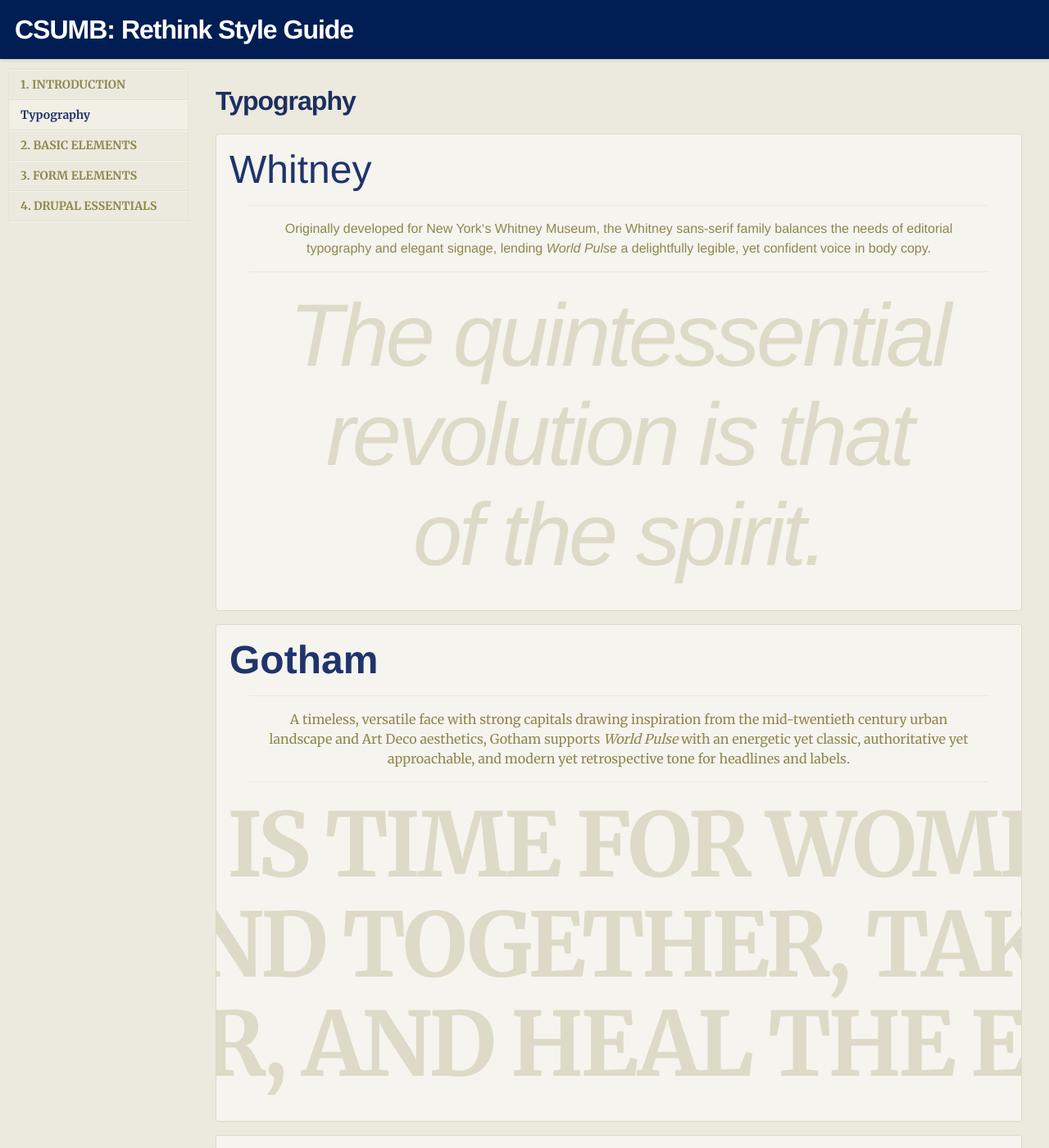
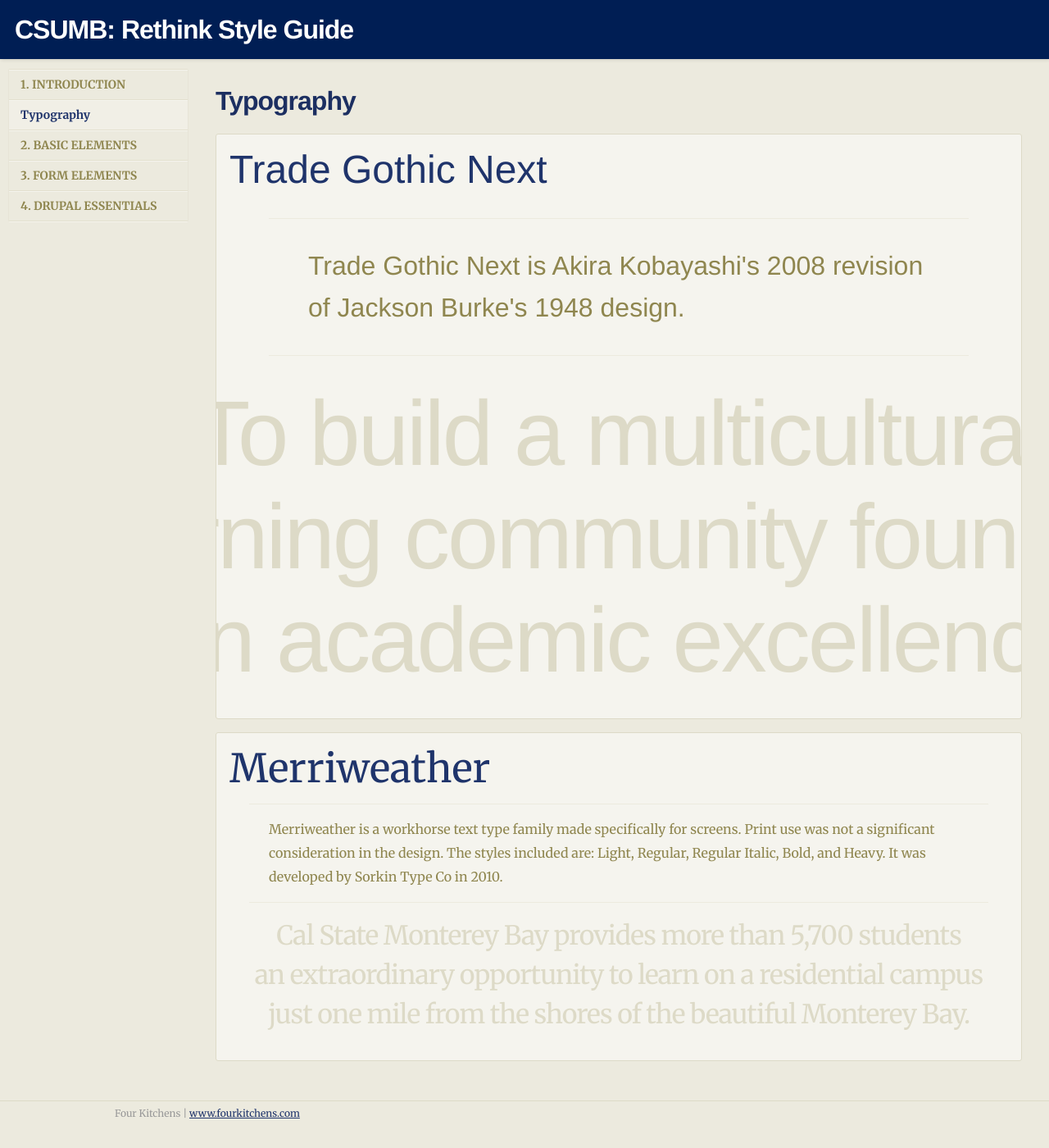
Before and after one commit to fourkitchens/csumb-style-guide, a Jekyll site: the page built from _posts/0001-01-03-typography.markdown, in a window 1280 px wide and 1400 px high. Shown: the whole window at 82% size. Built offline with Jekyll 4.4.1, drawn with Linux system fonts in a browser that asks for light colours; nearby versions of some CDN libraries; some web fonts are replaced; Markdown is read by kramdown in place of the engine named in the settings; some of the changed text lies outside the part shown.

Commit message:
typography changes

```diff
--- a/_layouts/default.html
+++ b/_layouts/default.html
@@ -9,7 +9,6 @@
     <script type="text/javascript" src="http://fast.fonts.net/jsapi/b48dd953-9f4b-4f1d-9ec9-95e7e63bf76c.js"></script>
 
     <!-- Custom CSS -->
-    <link rel="stylesheet" type="text/css" href="//cloud.typography.com/6795652/718384/css/fonts.css" />
     <link rel="stylesheet" href="/css/style.css" />
     <link rel="stylesheet" href="/css/styleguide.css" />
     <!-- syntax highlighting CSS -->
--- a/_posts/0001-01-03-typography.markdown
+++ b/_posts/0001-01-03-typography.markdown
@@ -4,35 +4,17 @@
 ---
 
 <div class="styleguide-typography">
-  <div class="typeface whitney">
-    <h3><a href="http://www.typography.com/fonts/whitney/overview/">Whitney</a></h3>
+  <div class="typeface trade">
+    <h3>Trade Gothic Next</h3>
     <p class="purpose">
-      Originally developed for New York&lsquo;s Whitney Museum, the Whitney sans-serif
-      family balances the needs of editorial typography and elegant signage,
-      lending <em>World Pulse</em> a delightfully legible, yet confident voice
-      in&nbsp;body&nbsp;copy.</p>
-    <p class="largesample">The quintessential <br /> revolution is that <br /> of the spirit.</p>
+      Trade Gothic Next is Akira Kobayashi's 2008 revision of Jackson Burke's 1948 design.</p>
+    <p class="largesample">To build a multicultural <br />learning community founded <br />on academic excellence</p>
   </div>
-  <div class="typeface gotham">
-    <h3><a href="http://www.typography.com/fonts/gotham/overview/">Gotham</a></h3>
+  <div class="typeface merriweather">
+    <h3>Merriweather</h3>
     <p class="purpose">
-      A timeless, versatile face with strong capitals drawing inspiration from
-      the mid-twentieth century urban landscape and Art Deco aesthetics, Gotham
-      supports <em>World Pulse</em> with an energetic yet classic, authoritative
-      yet approachable, and modern yet retrospective tone for
-      headlines&nbsp;and&nbsp;labels.
+Merriweather is a workhorse text type family made specifically for screens. Print use was not a significant consideration in the design. The styles included are: Light, Regular, Regular Italic, Bold, and Heavy. It was developed by Sorkin Type Co in 2010.
     </p>
-    <p class="largesample">It is time for women <br /> to band together, take the <br /> power, and heal the Earth.</p>
-  </div>
-  <div class="typeface archer">
-    <h3><a href="http://www.typography.com/fonts/archer/overview/">Archer</a></h3>
-    <p class="purpose">
-      A highly legible slab serif with intriguing italics balancing the modern
-      energy of geometric-style slabs with the warmth and approachability commonly
-      associated with the antique-style resulting in a comfortable tone, Archer
-      speaks with earnestness and charm for the supporting voices of <em>World Pulse</em>,
-      ideally suited for blockquotes, comments, citations, and&nbsp;special&nbsp;features.
-    </p>
-    <p class="largesample">Women will be <br /> healed and turn their <br /> pain to power.</p>
+    <p class="largesample">Cal State Monterey Bay provides more than 5,700 students <br />an extraordinary opportunity to learn on a residential campus <br />just one mile from the shores of the beautiful Monterey Bay.</p>
   </div>
 </div>
--- a/css/styleguide.css
+++ b/css/styleguide.css
@@ -946,16 +946,12 @@
   font-style: italic;
 }
 
-.styleguide-typography .whitney, .styleguide-typography .whitney h3 {
-  font-family: "Whitney SSm A", "Whitney SSm B", Helvetica, Arial, "Nimbus Sans L", sans-serif;
+.styleguide-typography .trade, .styleguide-typography .trade h3 {
+  font-family: "TradeGothicNextW01-Cond", Helvetica, Arial, "Nimbus Sans L", sans-serif;
   font-weight: 400;
 }
 .styleguide-typography .merriweather, .styleguide-typography .merriweather h3 {
   font-family: "Merriweather", Georgia, serif;
-  font-weight: 400;
-}
-.styleguide-typography .archer, .styleguide-typography .archer h3 {
-  font-family: "Archer SSm A", "Archer SSm B", Helvetica, Arial, "Nimbus Sans L", sans-serif;
   font-weight: 400;
 }
 .styleguide-typography .typeface {
@@ -984,6 +980,15 @@
     margin: 1em 1.5em;
   }
 }
+.styleguide-typography .typeface.trade .purpose {
+  font-size: 2em;
+  line-height: 1.6em;
+  text-align: left;
+}
+.styleguide-typography .typeface.merriweather .purpose {
+  text-align: left;
+  line-height: 1.8em;
+}
 .styleguide-typography .typeface .largesample {
   position: relative;
   left: -150%;
@@ -1009,13 +1014,13 @@
     letter-spacing: -4px;
   }
 }
-.styleguide-typography .typeface.whitney .largesample {
-  font-style: italic;
+.styleguide-typography .typeface.trade .largesample {
+  font-size: 7em;
+  letter-spacing: -3px;
 }
-.styleguide-typography .typeface.archer .largesample {
-  font-style: italic;
+.styleguide-typography .typeface.merriweather .largesample {
+  font-size: 2em;
+  letter-spacing: -1px;
+  line-height: 1.5em;
+  height: 4.5em;
 }
-.styleguide-typography .typeface.gotham .largesample {
-  text-transform: uppercase;
-  font-weight: 600;
-}
```
Also changed, not shown: sass/styleguide/_styleguide.scss (+7 -4 lines), _posts/.0001-01-04-logos.markdown (renamed from _posts/0001-01-04-logos.markdown).
